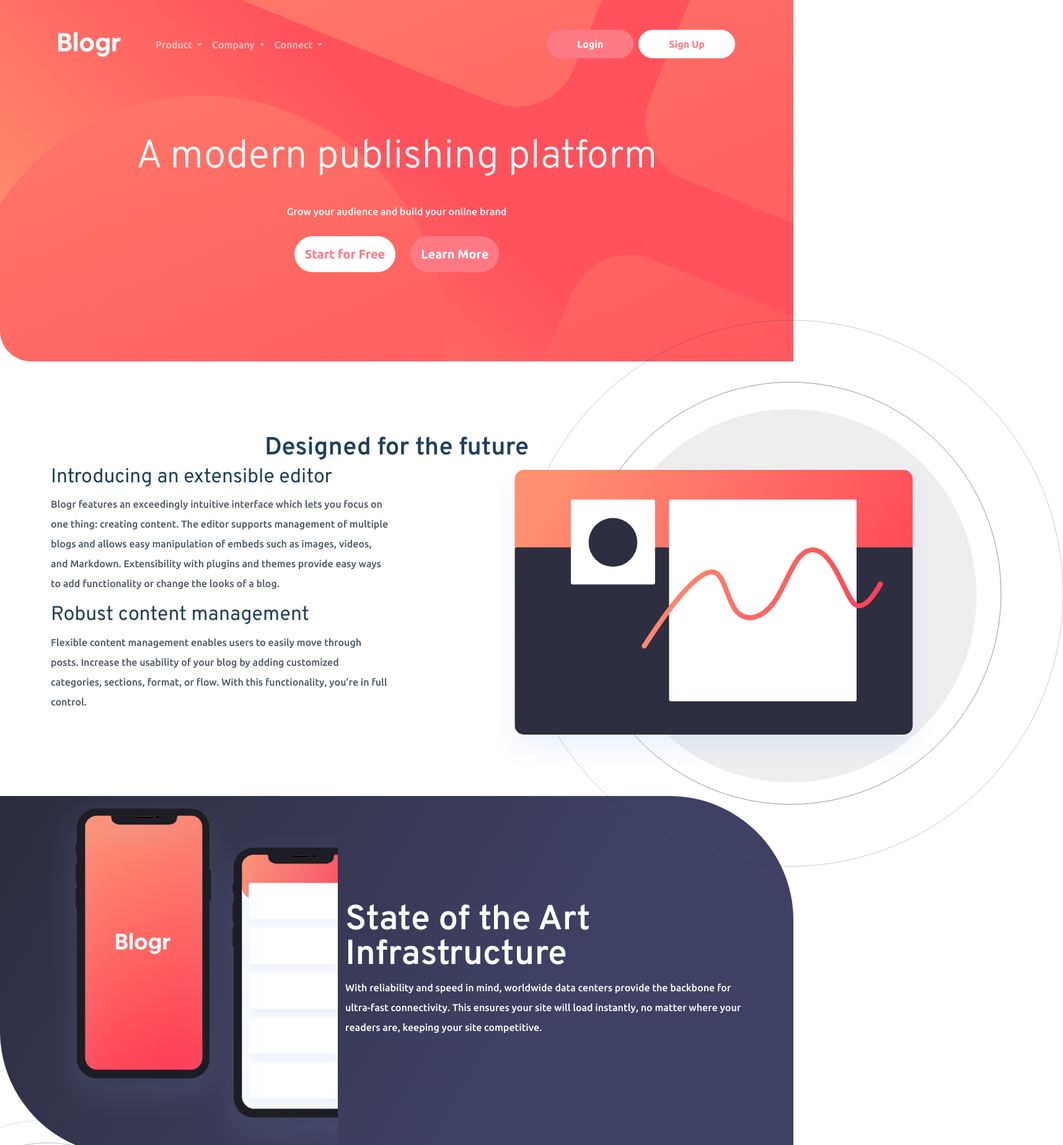
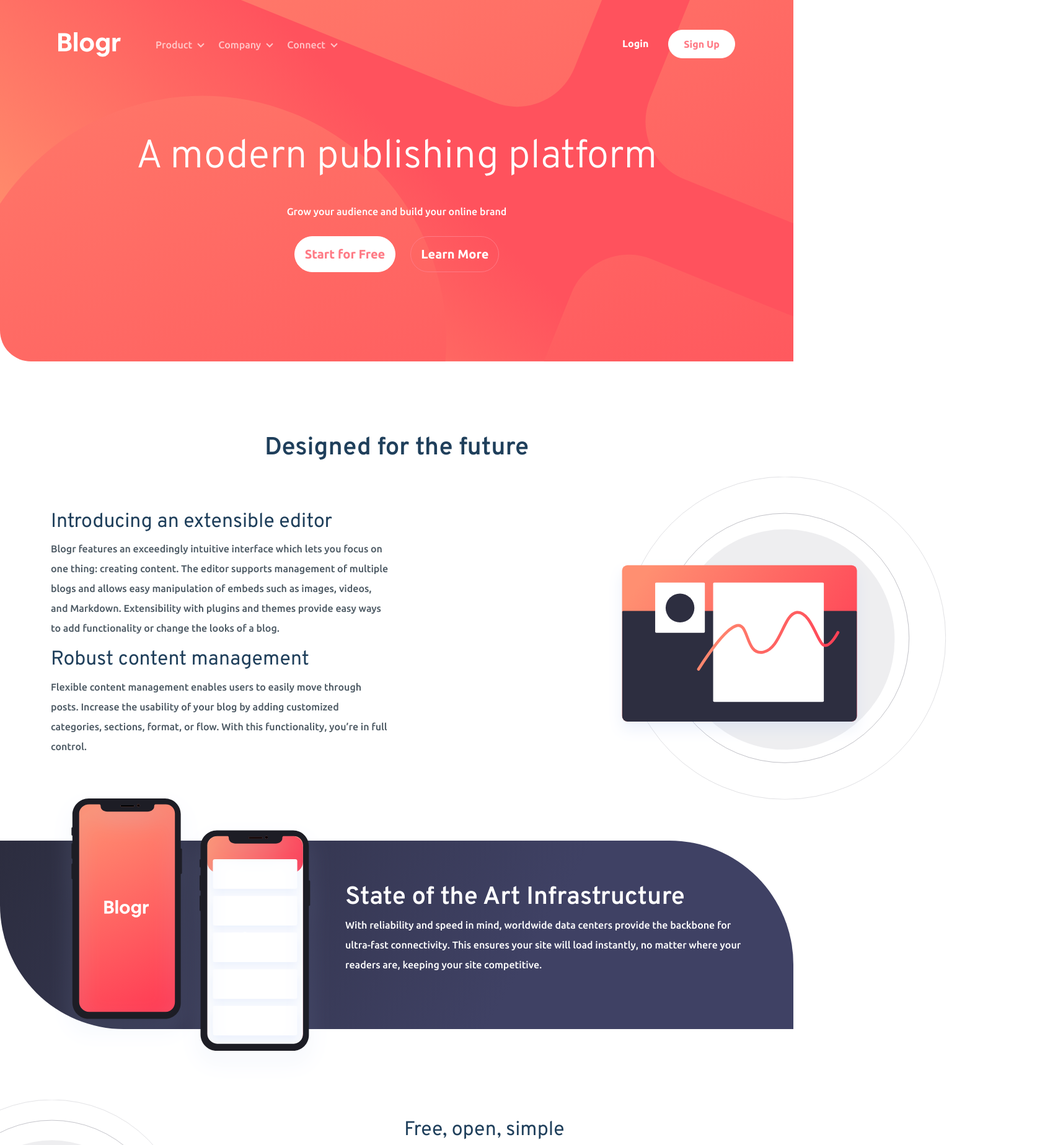
Before and after one commit to Despeerado/Frontend-mentor--blogr-landing-page, a website built with webpack: page src/index.html in a window 1280 px wide. Shown: the top 1847 px of the page at 62% size, 1715 px wide, since content can reach past the window. Built offline with nearby package versions, Linux system fonts and the light colour scheme.

Commit message:
images changes

```diff
--- a/src/index.html
+++ b/src/index.html
@@ -24,7 +24,7 @@
 						<span class="navbar-toggler-icon"></span>
 					</button>
 					<div class="collapse navbar-collapse" id="navbarNavDropdown">
-						<ul class="navbar-nav flex-fill">
+						<ul class="navbar-nav flex-fill gap-2">
 							<li class="nav-item dropdown">
 								<a class="nav-link dropdown-toggle" href="#" role="button" data-bs-toggle="dropdown"
 									aria-expanded="false">
@@ -76,10 +76,10 @@
 							<li class="ms-md-auto">
 								<ul class="d-flex flex-row flex-md-col list-unstyled gap-2">
 									<li class="nav-item">
-										<a class="btn btn-light px-5" aria-current="page" href="#">Login</a>
+										<a class="btn btn-light-transparent px-4" aria-current="page" href="#">Login</a>
 									</li>
 									<li class="nav-item">
-										<a class="btn  btn-primary px-5" aria-current="page" href="#">Sign Up</a>
+										<a class="btn  btn-primary px-4" aria-current="page" href="#">Sign Up</a>
 									</li>
 								</ul>
 							</li>
@@ -105,7 +105,7 @@
 	<!-- SECTION 1 -->
 	<section class="py-8">
 		<div class="container">
-			<h2 class="display-6 fw-bold lh-1 text-center">Designed for the future</h2>
+			<h2 class="display-6 fw-bold lh-1 text-center pb-6">Designed for the future</h2>
 			<div class="row align-items-center">
 				<div class="col-12 col-lg-6">
 					<h2>Introducing an extensible editor</h2>
@@ -123,7 +123,7 @@
 				</div>
 				<div class="col-12 col-lg-6">
 					<div class="position-relative">
-						<img class="editor" src="/images/illustration-editor-desktop.svg" alt="illustration">
+						<img class="editor img-fluid" src="/images/illustration-editor-desktop.svg" alt="illustration">
 					</div>
 				</div>
 			</div>
@@ -131,14 +131,16 @@
 	</section>
 	<!-- END SECTION 1 -->
 	<!-- SECTION 2-->
-	<section class="bg-section">
+	<section class="bg-section py-6">
 		<div class="container">
 			<div class="row align-items-center">
-				<div class="col-lg-5 overflow-hidden">
-					<img src="/images/illustration-phones.svg" alt="phones">
+				<div class="col-lg-5">
+					<div class="position-relative">
+						<img class="smartphones img-fluid" src="/images/illustration-phones.svg" alt="phones">
+					</div>
 				</div>
 				<div class="col-lg-7">
-					<h2 class="display-4 fw-bold lh-1 text-white ">State of the Art Infrastructure</h2>
+					<h2 class="display-6 fw-bold lh-1 text-white ">State of the Art Infrastructure</h2>
 					<p class="text-white">With reliability and speed in mind, worldwide data centers provide the backbone for
 						ultra-fast
 						connectivity.
@@ -150,19 +152,20 @@
 	</section>
 	<!-- END SECTION 2-->
 	<!-- SECTION 3-->
+	<section class="py-9">
 		<div class="container">
 			<div class="row  align-items-center">
-
 				<div class="col-12 col-lg-6 ">
 					<div class="position-relative">
-					<img class="laptop" src="/images/illustration-laptop-desktop.svg" alt="laptop">
+						<img class="laptop img-fluid" src="/images/illustration-laptop-desktop.svg" alt="laptop">
 					</div>
 				</div>
 				<div class=" col-12 col-lg-6">
 					<h2>Free, open, simple</h2>
 					<p>Blogr is a free and open source application backed by a large community of helpful developers.
 						It supports
-					features such as code syntax highlighting, RSS feeds, social media integration, third-party commenting tools,
+						features such as code syntax highlighting, RSS feeds, social media integration, third-party commenting
+						tools,
 						and works seamlessly with Google Analytics. The architecture is clean and is relatively easy to learn.
 					</p>
 					<h2>Powerful tooling</h2>
@@ -172,6 +175,7 @@
 				</div>
 			</div>
 		</div>
+	</section>
 	<!-- END SECTION 3-->
 	<!-- FOOTER-->
 
--- a/src/scss/_custom_code.scss
+++ b/src/scss/_custom_code.scss
@@ -74,8 +74,23 @@ p {
 .btn-light {
   --bs-btn-font-weight: 600;
   --bs-btn-color: white;
-  --bs-btn-bg: #ff7a85;
+  --bs-btn-bg: transparent;
   --bs-btn-border-color: #ff7a85;
+  --bs-btn-hover-color: #ff7a85;
+  --bs-btn-hover-bg: white;
+  --bs-btn-hover-border-color: white;
+  --bs-btn-focus-shadow-rgb: #ff7a85;
+  --bs-btn-active-color: var(--bs-btn-hover-color);
+  --bs-btn-active-bg: #{shade-color($cta, 20%)};
+  --bs-btn-active-border-color: #{shade-color($cta, 20%)};
+  border-radius: $border-radius-pill;
+}
+
+.btn-light-transparent {
+  --bs-btn-font-weight: 600;
+  --bs-btn-color: white;
+  --bs-btn-bg: transparent;
+  --bs-btn-border-color: #transparent;
   --bs-btn-hover-color: #ff7a85;
   --bs-btn-hover-bg: white;
   --bs-btn-hover-border-color: white;
@@ -93,8 +108,35 @@ p {
   }
 }
 
+// old dropdown toggle
+// .dropdown-toggle::after {
+//   display: inline-block;
+//   content: "";
+//   margin-left: 0.255em;
+//   vertical-align: 0.255em;
+//   border-top: 0.3em solid;
+//   border-right: 0.3em solid transparent;
+//   border-bottom: 0;
+//   border-left: 0.3em solid transparent;
+// }
+
+//new dropdown toggle
+
+.dropdown-toggle::after {
+  display: inline-block;
+  width: 0.5em;
+  height: 0.5em;
+  margin: -0.3em 0 0 0.4em;
+  vertical-align: middle;
+  content: "";
+  border: 0.3em solid;
+  border-width: 0 0.15em 0.15em 0;
+  transform: rotateZ(45deg);
+}
+
 .editor {
   position: relative;
+  width: 100%;
   @include media-breakpoint-up(lg) {
     position: absolute;
     top: 50%;
@@ -105,13 +147,32 @@ p {
 
 .laptop {
   position: relative;
+  width: 100%;
+  // object-fit: cover;
+  // max-width: 380px;
+  height: auto;
   @include media-breakpoint-up(lg) {
     position: absolute;
     top: 50%;
     left: 10%;
     transform: translate(-50%, -50%);
   }
-  object-fit: contain;
-  max-width: 612px;
+}
+
+.smartphones {
+  position: relative;
+  width: 100%;
+  // object-fit: contain;
+  max-width: 380px;
   height: auto;
+  top: 50%;
+  left: 50%;
+  transform: translate(-50%, -50%);
+  @include media-breakpoint-up(lg) {
+    position: absolute;
+    top: 50%;
+    left: 50%;
+    transform: translate(-50%, -50%);
+    max-width: 470px;
+  }
 }
--- a/src/scss/_custom_variables.scss
+++ b/src/scss/_custom_variables.scss
@@ -1,7 +1,7 @@
 $enable-dark-mode: false;
 
 $container-max-widths: (
-  xs: 320px,
+  xs: 540px,
   sm: 576px,
   md: 768px,
   lg: 992px,
```
Lines whose indentation alone changed are shown as unchanged.
